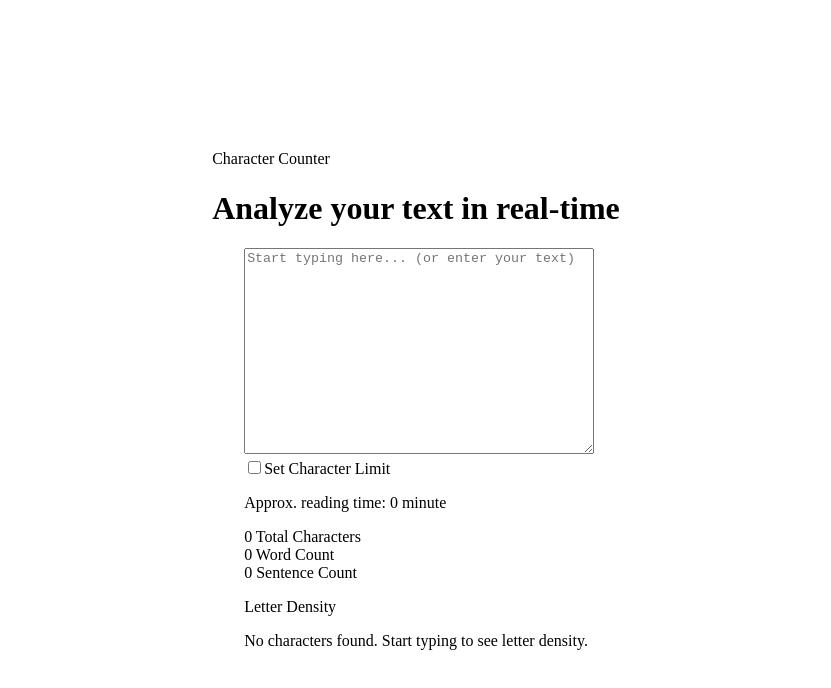
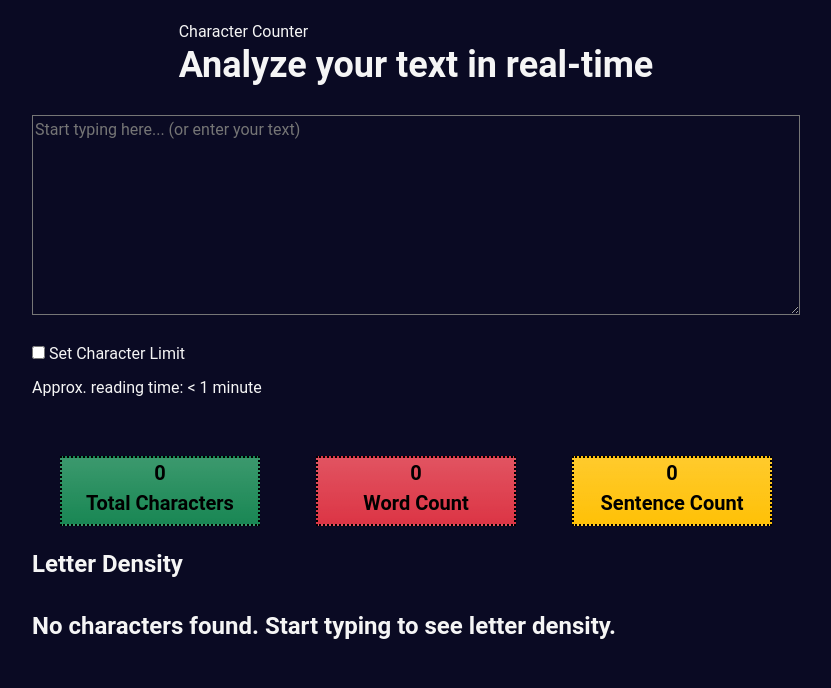
Before and after one commit to jkw07/character-counter, a React (Create React App) app: page / in a window 1280 px wide. Shown: the top 688 px of the page, without its empty margins (224-1055 px from the left). Built offline with nearby package versions, Linux system fonts and the light colour scheme.

Commit message:
add styles

```diff
--- a/public/index.html
+++ b/public/index.html
@@ -3,6 +3,7 @@
   <head>
     <meta charset="utf-8" />
     <link rel="icon" href="%PUBLIC_URL%/favicon.ico" />
+    <link href="https://cdn.jsdelivr.net/npm/bootstrap@5.3.3/dist/css/bootstrap.min.css" rel="stylesheet" integrity="sha384-QWTKZyjpPEjISv5WaRU9OFeRpok6YctnYmDr5pNlyT2bRjXh0JMhjY6hW+ALEwIH" crossorigin="anonymous">
     <meta name="viewport" content="width=device-width, initial-scale=1" />
     <meta
       name="description"
--- a/src/components/LetterDensity.js
+++ b/src/components/LetterDensity.js
@@ -6,11 +6,13 @@ function LetterDensity({ text }) {
       frequency[letter] = frequency[letter] ? frequency[letter] + 1 : 1;
     }
     const totalLetters = letters.length;
-    return Object.entries(frequency).map(([letter, count]) => ({
-      letter,
-      count,
-      density: ((count / totalLetters) * 100).toFixed(2) + "%",
-    }));
+    return Object.entries(frequency)
+      .map(([letter, count]) => ({
+        letter,
+        count,
+        density: ((count / totalLetters) * 100).toFixed(2) + "%",
+      }))
+      .sort((a, b) => b.count - a.count);
   };
 
   return (
@@ -23,6 +25,16 @@ function LetterDensity({ text }) {
               <span>{letter.toUpperCase()}: </span>
               <span>{count} </span>
               <span>({density})</span>
+              <div className="progress">
+                <div
+                  className="progress-bar progress-bar-striped bg-info"
+                  role="progressbar"
+                  style={{ width: density }}
+                  aria-valuenow={density}
+                  aria-valuemin="0"
+                  aria-valuemax="100"
+                ></div>
+              </div>
             </li>
           ))}
         </ul>
--- a/src/components/OptionsPanel.js
+++ b/src/components/OptionsPanel.js
@@ -15,7 +15,7 @@ function OptionsPanel({
           type="checkbox"
           checked={isLimitEnabled}
           onChange={handleLimitToggle}
-        />
+        />{" "}
         Set Character Limit
       </label>
       {isLimitEnabled && (
@@ -24,12 +24,17 @@ function OptionsPanel({
           value={maxLength}
           onChange={handleMaxLengthChange}
           min="1"
+          className="number-input"
         />
       )}
       {isLimitEnabled && <p>Characters left: {maxLength - text.length}</p>}
       <p>
-        Approx. reading time: {readingTime(text)}{" "}
-        {readingTime(text) > 1 ? "minutes" : "minute"}
+        Approx. reading time:{" "}
+        {readingTime(text) < 1
+          ? "< 1 minute"
+          : readingTime(text) === 1
+          ? "1 minute"
+          : readingTime(text) + " minutes"}
       </p>
     </div>
   );
--- a/src/components/StatisticsPanel.js
+++ b/src/components/StatisticsPanel.js
@@ -4,17 +4,17 @@ function StatisticsPanel({ text }) {
 
   return (
     <div className="statistic-panel">
-      <div className="statistics">
+      <div className="statistics bg-success bg-gradient">
         <span>{text.length > 0 ? text.length : "0"}</span>
-        <span> Total Characters</span>
+        <div> Total Characters</div>
       </div>
-      <div className="statistics">
+      <div className="statistics bg-danger bg-gradient">
         <span>{text.length > 0 ? wordCount : "0"}</span>
-        <span> Word Count</span>
+        <div> Word Count</div>
       </div>
-      <div className="statistics">
+      <div className="statistics bg-warning bg-gradient">
         <span>{countSentences(text)}</span>
-        <span> Sentence Count</span>
+        <div> Sentence Count</div>
       </div>
     </div>
   );
--- a/src/index.css
+++ b/src/index.css
@@ -1,14 +1,72 @@
+body {
+  margin: 0;
+  font-family: 'Roboto', sans-serif;
+  background-color: #0a0a23;
+  color: whitesmoke;
+}
 
+textarea {
+  background-color: #0a0a2300;
+  color: whitesmoke;
+}
+
+main {
+  width: 60%;
+}
+header {
+  padding: 20px 0;
+}
+
+h1 {
+  font-size: 36px;
+  font-weight: bold;
+}
+
+.options {
+  padding: 20px 0;
+}
+
+.options p {
+  padding: 10px 0;
+}
+
+.number-input {
+  padding-left: 5px;
+  margin-left: 15px;
+  width: 120px;
+}
 
 .App {
   display: flex;
   flex-direction: column;
   align-items: center;
   justify-content: center;
-  height: 100vh;
 }
 
 textarea {
   width: 100%;
   min-height: 200px;
 }
+
+.statistic-panel {
+  display: flex;
+  justify-content: space-around;
+  width: 100%;
+  padding: 10px 0;
+}
+
+.statistics {
+  height: 70px;
+  width: 200px;
+  border: 2px dotted black;
+  text-align: center;
+  color: black;
+  font-weight: bold;
+  font-size: 20px;
+}
+
+.letter-density p {
+  font-size: 24px;
+  font-weight: bold;
+  padding-top: 10px;
+}
```
